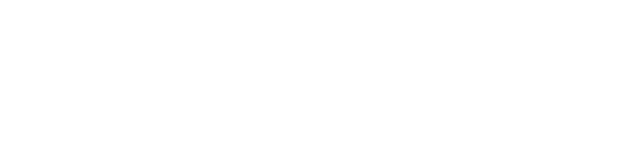
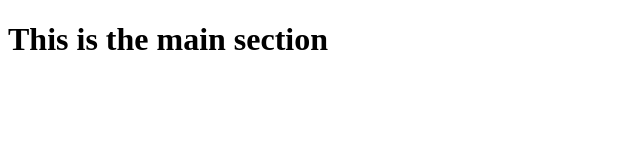
Before and after one commit to ErickMoseDev/test-project, a plain HTML site: page index.html in a window 1280 px wide. Shown: the whole page, without its empty margins (0-640 px from the left). Drawn offline with Linux system fonts and the light colour scheme.

Commit message:
feat: add main section

```diff
--- a/index.html
+++ b/index.html
@@ -7,6 +7,8 @@
     <title>Document</title>
 </head>
 <body>
-
+    <main>
+        <h1>This is the main section</h1>
+    </main>
 </body>
 </html>
```
